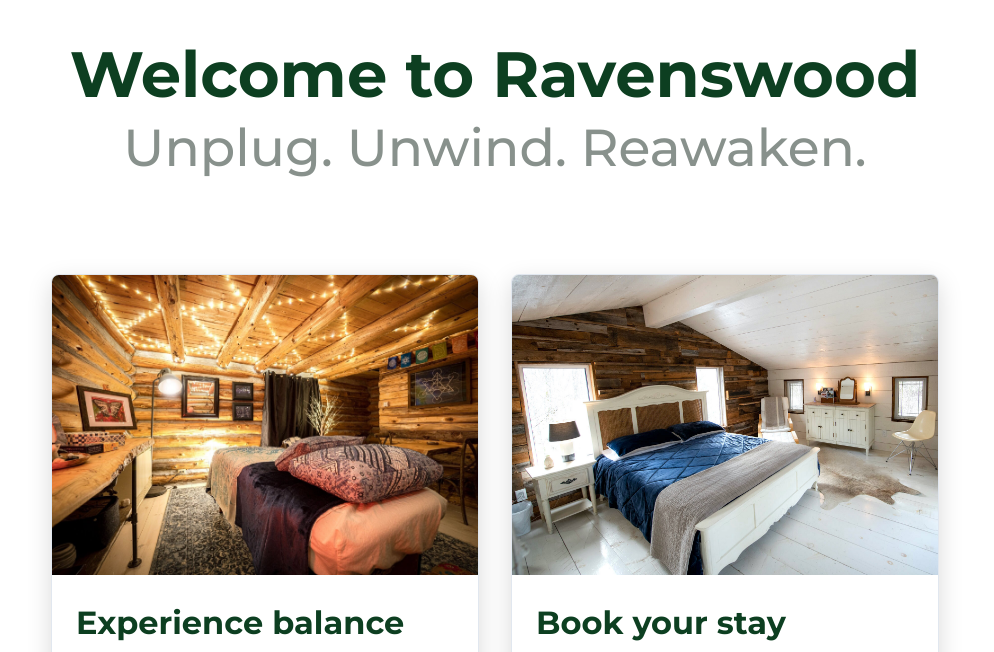
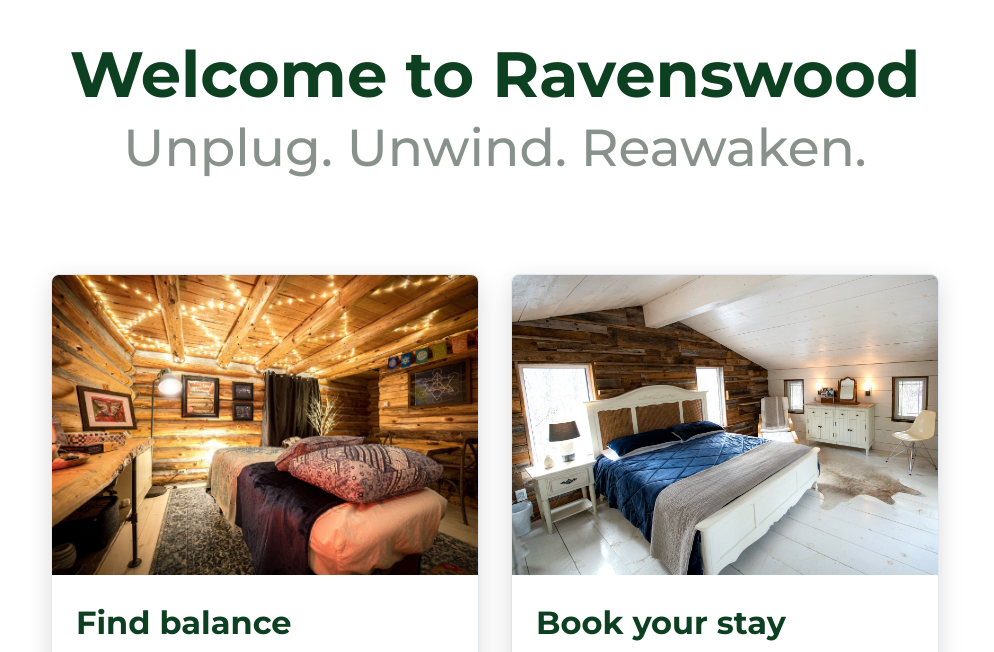
Before and after one commit to thesubtleshift/ravenswood.ca, an Astro site: page / in a window 1280 px wide. Shown: the part 78-730 px from the top of the page, without its empty margins (145-1139 px from the left). Built offline with nearby package versions, Linux system fonts and the light colour scheme; Astro itself is replaced by a stand-in of ours.

Commit message:
Tweak card heading

```diff
--- a/src/components/Services/Services.astro
+++ b/src/components/Services/Services.astro
@@ -7,7 +7,7 @@ import Card from '../Card/Card.astro';
   <div class="services-container">
     <div class="services-grid">
       <Card
-        title="Experience balance"
+        title="Find balance"
         ctaText="Visit The Subtle Shift"
         ctaUrl="https://thesubtleshift.ca/"
         image="/images/studio.jpg"
```
